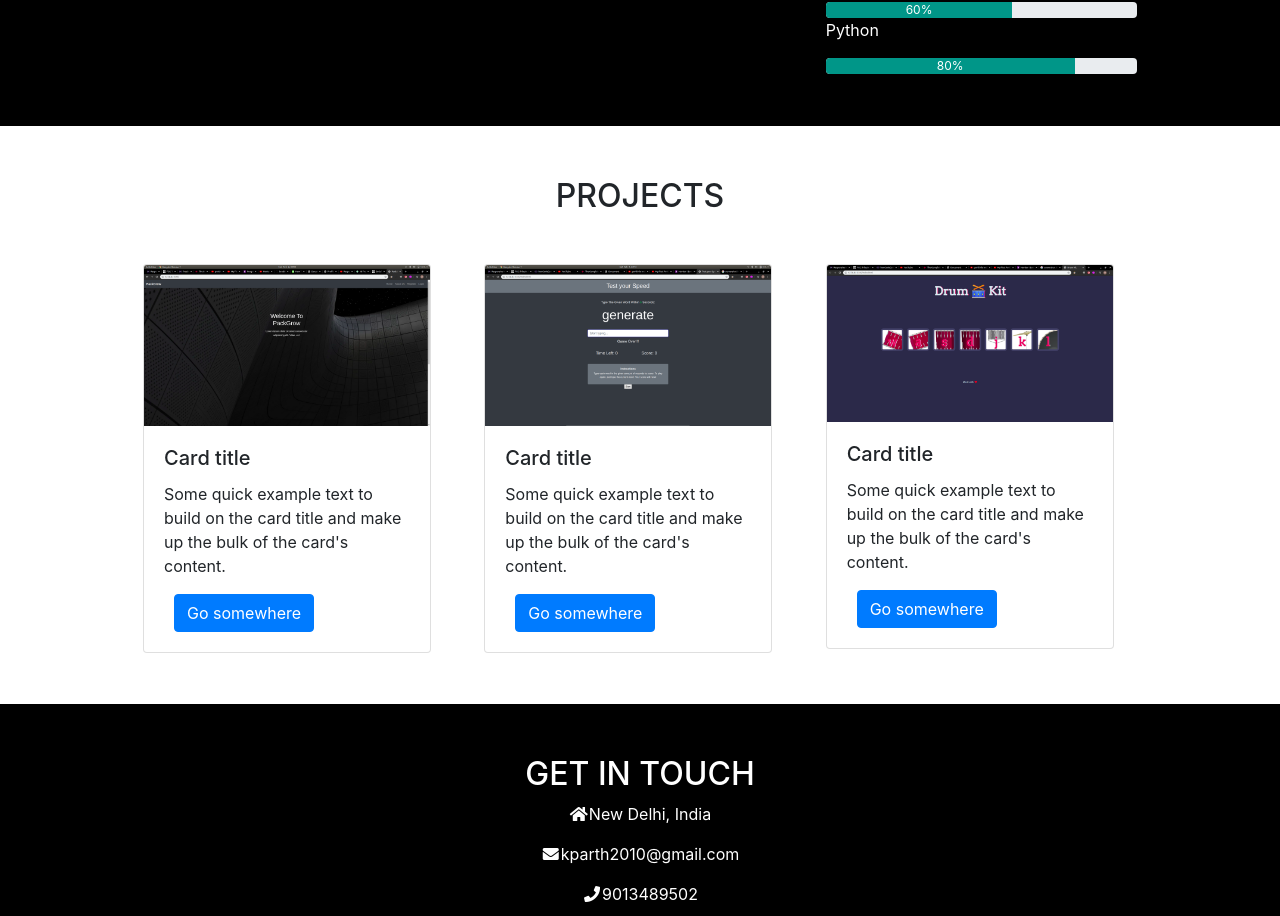
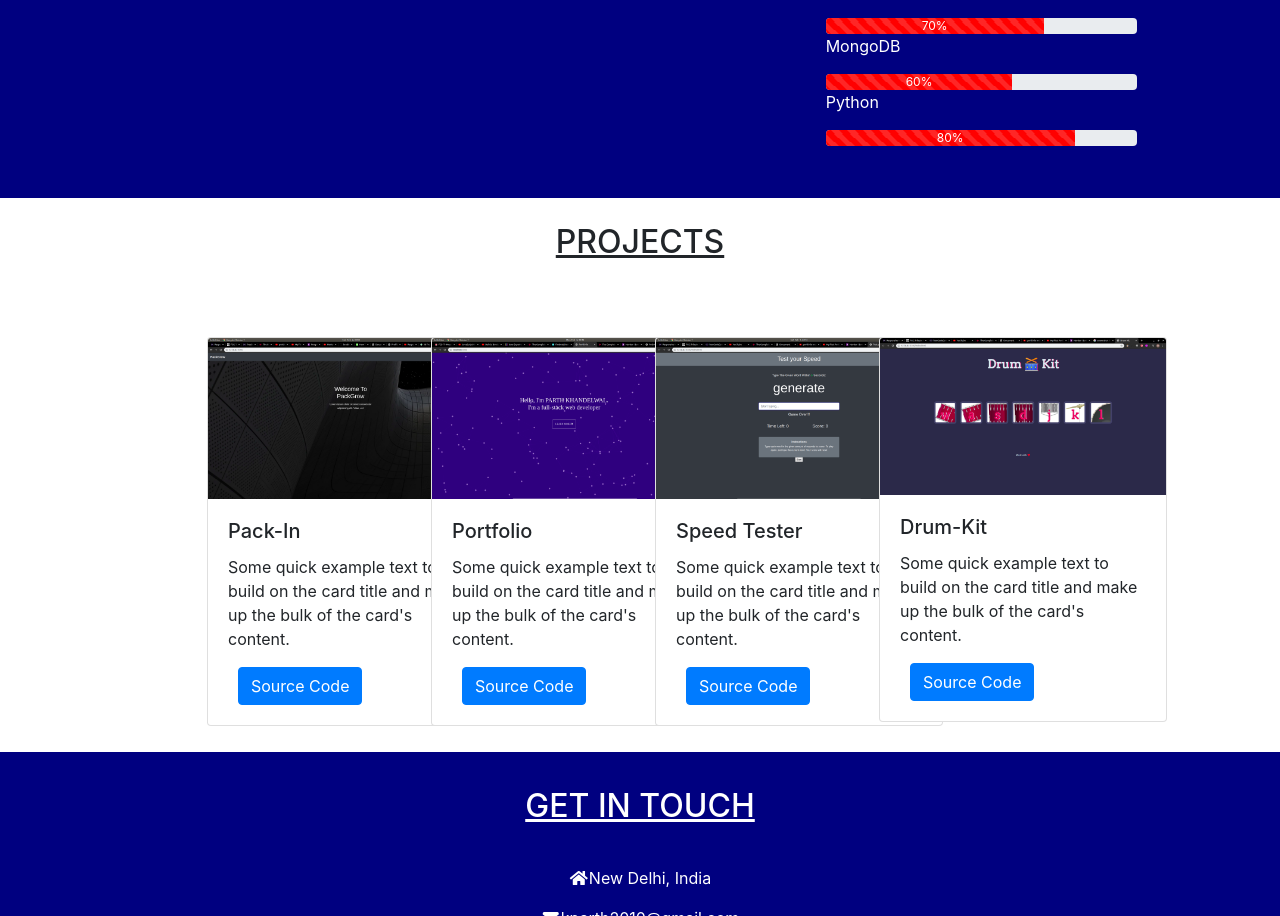
Before and after one commit to Parthkhandelwal0/portfolio, a website: page index2.html in a window 1280 px wide. Shown: the part 548-1464 px from the top of the page. Drawn offline with nearby package versions, Linux system fonts and the light colour scheme.

Commit message:
made changes

```diff
--- a/index2.html
+++ b/index2.html
@@ -4,6 +4,7 @@
     <meta charset="UTF-8">
     <meta name="viewport" content="width=device-width, initial-scale=1.0">
     <meta http-equiv="X-UA-Compatible" content="ie=edge">
+    <script src="https://unpkg.com/scrollreveal"></script>
     <link href="https://fonts.googleapis.com/css?family=Montserrat&display=swap" rel="stylesheet">
     <link rel="stylesheet" href="https://stackpath.bootstrapcdn.com/bootstrap/4.3.1/css/bootstrap.min.css" integrity="sha384-ggOyR0iXCbMQv3Xipma34MD+dH/1fQ784/j6cY/iJTQUOhcWr7x9JvoRxT2MZw1T" crossorigin="anonymous">
     <link rel="stylesheet" href="https://cdnjs.cloudflare.com/ajax/libs/font-awesome/4.7.0/css/font-awesome.min.css">
@@ -15,10 +16,10 @@
 <body>
 <!-- navbar -->
     <nav class="navbar navbar-expand-lg  fixed-top navbar-light bg-light">
-            <button class="navbar-toggler" type="button" data-toggle="collapse" data-target="#navbarTogglerDemo02" aria-controls="navbarTogglerDemo02" aria-expanded="false" aria-label="Toggle navigation">
+            <button class="navbar-toggler" type="button" data-toggle="collapse" data-target="#navbarNav" aria-controls="navbarNav" aria-expanded="false" aria-label="Toggle navigation">
                     <span class="navbar-toggler-icon"></span>
                   </button>
-                  <div class="collapse navbar-collapse" id="navbarTogglerDemo02">
+                  <div class="collapse navbar-collapse" id="navbarNav">
             <ul class="navbar-nav ml-auto">
                 <li class="nav-item">
                     <a class="nav-link" href="/">Home</a>
@@ -42,49 +43,51 @@
      <center><h2>ABOUT</h2></center>
     <div class="container">
     <div class="row ">
-        <div class="col-4">
+        <div class="col-lg-4 col-sm-6">
             <div class="aboutme">
+                <div class="head"><h3>Who's this guy?</h3></div>
                 Lorem ipsum dolor sit amet consectetur adipisicing elit. Ad laborum sed optio maxime accusantium? Cupiditate ut accusantium exercitationem. Tempore delectus consectetur enim, voluptates commodi dolores! Dolores amet perspiciatis deserunt corporis!
             </div>
         </div>
-        <div class="col-4">
+        <div class="col-lg-4 col-sm-6">
             <center><img class="pic" src="images/profile_pic.jpg" alt="profile pic"></center>
         </div>
-        <div class="col-4">
+        <div class="col-lg-4 col-sm-6>
             <!-- skills -->
             <div class="skills">
                 <h4>SKILLS</h4>
                 <p>C and C++</p>
                     <div class="progress">
-                        <div class="progress-bar" role="progressbar" style="width:80%;background-color: #009688;">80%</div>
+                        <div class="progress-bar progress-bar-striped progress-bar-animated" role="progressbar" style="width:80%;background-color: red;">80%</div>
+
                     </div>
                     <p class="skill-name">HTML5</p>
                     <div class="progress">
-                        <div class="progress-bar  " role="progressbar" style="width:80%;background-color: #009688;">80%</div>
+                        <div class="progress-bar progress-bar-striped progress-bar-animated " role="progressbar" style="width:80%;background-color: red;">80%</div>
                     </div>
                     <p class="skill-name">CSS</p>
                     <div class="progress">
-                        <div class="progress-bar  " role="progressbar" style="width:60%;background-color: #009688;">60%</div>
+                        <div class="progress-bar progress-bar-striped progress-bar-animated " role="progressbar" style="width:60%;background-color: red;">60%</div>
                     </div>
                     <p class="skill-name">Bootstrap</p>
                     <div class="progress">
-                        <div class="progress-bar  " role="progressbar" style="width:70%;background-color: #009688;">70%</div>
+                        <div class="progress-bar progress-bar-striped progress-bar-animated " role="progressbar" style="width:70%;background-color: red;">70%</div>
                     </div>
                     <p class="skill-name">Java Script</p>
                     <div class="progress">
-                        <div class="progress-bar  " role="progressbar" style="width:60%;background-color: #009688;">60%</div>
+                        <div class="progress-bar progress-bar-striped progress-bar-animated " role="progressbar" style="width:60%;background-color: red;">60%</div>
                     </div>
                     <p class="skill-name">NodeJS</p>
                     <div class="progress">
-                        <div class="progress-bar  " role="progressbar" style="width:70%;background-color: #009688;">70%</div>
+                        <div class="progress-bar progress-bar-striped progress-bar-animated " role="progressbar" style="width:70%;background-color: red;">70%</div>
                     </div>
                     <p class="skill-name">MongoDB</p>
                     <div class="progress">
-                        <div class="progress-bar  " role="progressbar" style="width:60%;background-color: #009688;">60%</div>
+                        <div class="progress-bar progress-bar-striped progress-bar-animated " role="progressbar" style="width:60%;background-color: red;">60%</div>
                     </div>
                     <p class="skill-name">Python</p>
                     <div class="progress">
-                        <div class="progress-bar  " role="progressbar" style="width:80%;background-color: #009688;">80%</div>
+                        <div class="progress-bar progress-bar-striped progress-bar-animated " role="progressbar" style="width:80%;background-color: red;">80%</div>
                     </div>
             </div>
         </div>
@@ -98,33 +101,43 @@
     <center><h2>PROJECTS</h2></center>
     <div class="container projects">
         <div class="row">
-            <div class="col-4">
-                <div class="card" style="width: 18rem;">
+            <div class="col-lg-3 col-sm-6">
+                <div class="card c0" style="width: 18rem;">
                     <img src="images/packgrow.png" class="card-img-top" alt="...">
                     <div class="card-body">
-                      <h5 class="card-title">Card title</h5>
+                      <h5 class="card-title">Pack-In</h5>
                       <p class="card-text">Some quick example text to build on the card title and make up the bulk of the card's content.</p>
-                      <a href="#" class="btn btn-primary">Go somewhere</a>
+                      <a href="https://github.com/Parthkhandelwal0/PackGrow" target="_blank" class="btn btn-primary">Source Code</a>
                     </div>
                   </div>
             </div>
-            <div class="col-4">
-                <div class="card" style="width: 18rem;">
-                    <img src="images/speedtester.png" class="card-img-top" alt="...">
+            <div class="col-lg-3 col-sm-6">
+                <div class="card c1" style="width: 18rem;">
+                    <img src="images/portfolio.png" class="card-img-top" alt="...">
                     <div class="card-body">
-                      <h5 class="card-title">Card title</h5>
+                      <h5 class="card-title">Portfolio</h5>
                       <p class="card-text">Some quick example text to build on the card title and make up the bulk of the card's content.</p>
-                      <a href="#" class="btn btn-primary">Go somewhere</a>
+                      <a href="https://github.com/Parthkhandelwal0/portfolio" target="_blank" class="btn btn-primary">Source Code</a>
                     </div>
                   </div>
             </div>
-            <div class="col-4">
-                <div class="card" style="width: 18rem;">
+            <div class="col-lg-3 col-sm-6">
+                <div class="card c2" style="width: 18rem;">
+                    <img src="images/speedtester.png" class="card-img-top" alt="...">
+                    <div class="card-body">
+                      <h5 class="card-title">Speed Tester</h5>
+                      <p class="card-text">Some quick example text to build on the card title and make up the bulk of the card's content.</p>
+                      <a href="https://github.com/Parthkhandelwal0/SpeedTester" target="_blank" class="btn btn-primary">Source Code</a>
+                    </div>
+                  </div>
+            </div>
+            <div class="col-lg-3 col-sm-6">
+                <div class="card c3" style="width: 18rem;">
                     <img src="images/drumkit.png" class="card-img-top" alt="...">
                     <div class="card-body">
-                      <h5 class="card-title">Card title</h5>
+                      <h5 class="card-title">Drum-Kit</h5>
                       <p class="card-text">Some quick example text to build on the card title and make up the bulk of the card's content.</p>
-                      <a href="#" class="btn btn-primary">Go somewhere</a>
+                      <a href="https://github.com/Parthkhandelwal0/Drum-Kit" target="_blank" class="btn btn-primary">Source Code</a>
                     </div>
                   </div>
             </div>
@@ -133,31 +146,112 @@
 </section>
 <!-- Contact -->
 <section id="contact">
-    <center><h2>GET IN TOUCH</h2></center>
-    <center><p class="text-grey"><i class="fa fa-home fa-fw tcolor "></i>New Delhi, India</p>
-        <p class="text-grey"><i class="fa fa-envelope fa-fw tcolor"></i>kparth2010@gmail.com</p >
-        <p class="text-grey"><i class="fa fa-phone fa-fw tcolor "></i>9013489502</p>
-        <div class="icons">
-            <a href="#">
+    <center class="text-c"><h2>GET IN TOUCH</h2></center>
+    <center class="icons"><p class="text-grey i1"><i class="fa fa-home fa-fw tcolor "></i>New Delhi, India</p>
+        <p class="text-grey i2"><i class="fa fa-envelope fa-fw tcolor"></i>kparth2010@gmail.com</p >
+        <p class="text-grey i3"><i class="fa fa-phone fa-fw tcolor "></i>(91+) 9013489502</p>
+        <div class="icons2">
+            <a href="https://twitter.com/cyborg_parth" target="_blank">
                 <i class="fab fa-twitter fa-3x"></i>
             </a>
-            <a href="#">
+            <a href="https://www.facebook.com/parth.khandelwal.750" target="_blank">
                 <i class="fab fa-facebook fa-3x"></i>
             </a>
-            <a href="#">
+            <a href="https://www.linkedin.com/in/parth-khandelwal-3051941a0/" target="_blank">
                 <i class="fab fa-linkedin fa-3x"></i>
             </a>
-            <a href="#">
+            <a href="https://github.com/Parthkhandelwal0" target="_blank">
                 <i class="fab fa-github fa-3x"></i>
             </a>
-            <a href="#">
+            <a href="https://www.instagram.com/_parthkhandelwal_/" target="_blank">
                 <i class="fab fa-instagram fa-3x"></i>
             </a>
         </div>
     </center>
 </section>
+<!-- Footer -->
 <footer class="center bg-light">
     <p>Parth Khandelwal &copy; 2020</p>
   </footer>
+  <script src="https://code.jquery.com/jquery-3.3.1.slim.min.js" integrity="sha384-q8i/X+965DzO0rT7abK41JStQIAqVgRVzpbzo5smXKp4YfRvH+8abtTE1Pi6jizo" crossorigin="anonymous"></script>
+<script src="https://cdnjs.cloudflare.com/ajax/libs/popper.js/1.14.7/umd/popper.min.js" integrity="sha384-UO2eT0CpHqdSJQ6hJty5KVphtPhzWj9WO1clHTMGa3JDZwrnQq4sF86dIHNDz0W1" crossorigin="anonymous"></script>
+<script src="https://stackpath.bootstrapcdn.com/bootstrap/4.3.1/js/bootstrap.min.js" integrity="sha384-JjSmVgyd0p3pXB1rRibZUAYoIIy6OrQ6VrjIEaFf/nJGzIxFDsf4x0xIM+B07jRM" crossorigin="anonymous"></script>
+  <!-- scrollReveal -->
+  <script>
+    window.sr = ScrollReveal();
+    sr.reveal('.navbar', {
+      duration: 2000,
+      origin: 'top'
+    });
+    sr.reveal('.aboutme', {
+    duration: 2000,
+    origin: 'left',
+    distance: '200px'
+  });
+  sr.reveal('.pic', {
+    duration: 2000,
+    origin: 'top',
+    distance: '200px'
+  });
+  sr.reveal('.skills', {
+    duration: 2000,
+    origin: 'right',
+    distance: '200px'
+  });
+  sr.reveal('.c1', {
+    duration: 2000,
+    origin: 'left',
+    distance: '200px',
+    viewFactor: 0.5
+  });
+  sr.reveal('.c2', {
+    duration: 2000,
+    origin: 'bottom',
+    distance: '200px',
+    viewFactor: 0.5
+  });
+  sr.reveal('.c3', {
+    duration: 2000,
+    origin: 'right',
+    distance: '200px',
+    viewFactor: 0.5
+  });
+  sr.reveal('.c3', {
+    duration: 2000,
+    origin: 'right',
+    distance: '200px',
+    viewFactor: 0.5
+  });
+  sr.reveal('.c0', {
+    duration: 2000,
+    origin: 'top',
+    distance: '200px',
+    viewFactor: 0.5
+  });
+  sr.reveal('.i1', {
+    duration: 2000,
+    origin: 'left',
+    distance: '200px',
+    viewFactor: 0.5
+  });
+  sr.reveal('.i2', {
+    duration: 2000,
+    origin: 'right',
+    distance: '200px',
+    viewFactor: 0.5
+  });
+  sr.reveal('.i3', {
+    duration: 2000,
+    origin: 'left',
+    distance: '200px',
+    viewFactor: 0.5
+  });
+  sr.reveal('.icons2', {
+    duration: 2000,
+    origin: 'bottom',
+    distance: '200px',
+    viewFactor: 0.5
+  });
+  </script>
 </body>
 </html>
--- a/package.json
+++ b/package.json
@@ -10,6 +10,7 @@
   "license": "ISC",
   "dependencies": {
     "body-parser": "^1.19.0",
-    "express": "^4.17.1"
+    "express": "^4.17.1",
+    "typed.js": "^2.0.11"
   }
 }
--- a/public/css/style.css
+++ b/public/css/style.css
@@ -1,7 +1,7 @@
 body{
     margin: 0;
     overflow: hidden;
-    background:white;
+    background:rgb(0,0,128);
 }
 
 .landing{
@@ -9,7 +9,7 @@ body{
     position: fixed;
     top: 10%;
     bottom: 50%;
-    transform: translate(95%, 50%);
+    transform: translate(90%, 50%);
     color: white;
     text-align: center;
     font-family: "Montserrat-Black";
--- a/public/css/style2.css
+++ b/public/css/style2.css
@@ -1,10 +1,15 @@
+html{
+    scroll-behavior: smooth;
+}
 #info{
-    background: black;
+    background: navy;
+    margin-top: 40px;
     padding: 4% 10%;
     color: white;
 }
 .aboutme{
-    padding-top: 20%;
+    margin-top: 40px;
+    text-align: center;
 }
 .pic {
     margin-top: 40px;
@@ -16,7 +21,7 @@
     margin-top: 40px;
 }
 #work{
-    padding: 4% 10%;
+    padding: 2% 15%;
 }
 .projects{
     padding-top:4%;
@@ -25,19 +30,43 @@
     margin-right: 10px;
 }
 #contact{
-    background: black;
-    padding: 4% 10%;
+    background:navy;
+    padding: 2% 10%;
     color: white;
 }
 a{
-    color: white;
+    color: orange;
     margin-left: 10px;
 }
 a:hover{
-    color: grey;
+    color:white;
 }
 .center {
     text-align: center;
     margin: auto;
     background-color: white;
+    margin-top: 15px;
   }
+.fab{
+    margin-top: 20px;
+}
+
+.icons{
+    margin-top: 20px;
+}
+.text-c{
+    margin-top: 10px;
+    margin-bottom: 20px;
+}
+.col-3{
+    margin: auto;
+}
+h2{
+    text-decoration-line:underline;
+    margin-bottom: 40px;
+}
+.head{
+
+    font-family: "Montserrat-Black";
+    color:orange;
+}
--- a/public/js/script.js
+++ b/public/js/script.js
@@ -9,7 +9,7 @@ function setup() {
 }
 
 function draw() {
-	background(20);
+	background(0,0,128);
 
 	particles.forEach((particle, idx) => {
 		particle.update();
```
Also changed, not shown: index.html (+19 -2 lines), public/images/portfolio.png (added), 1 other file.
